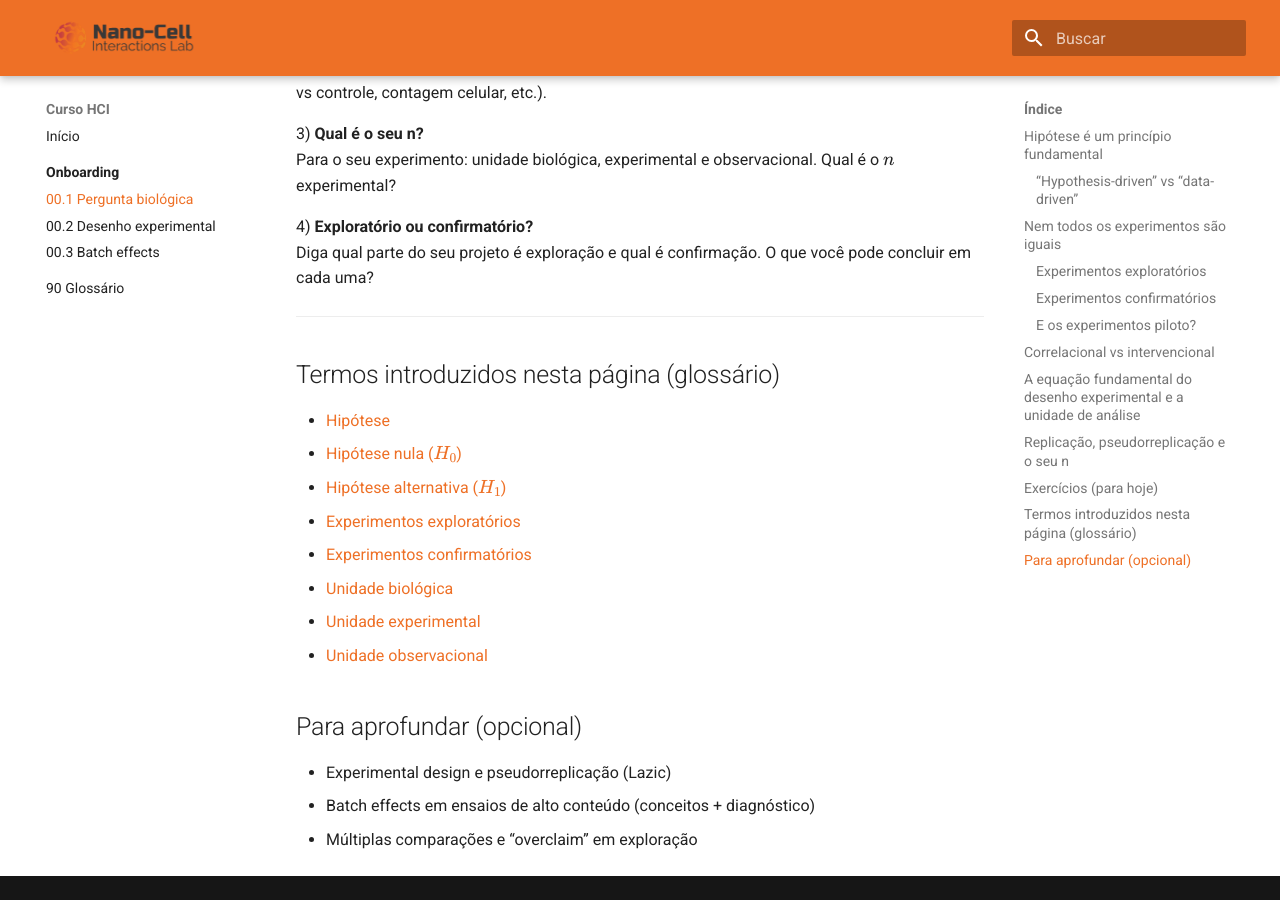
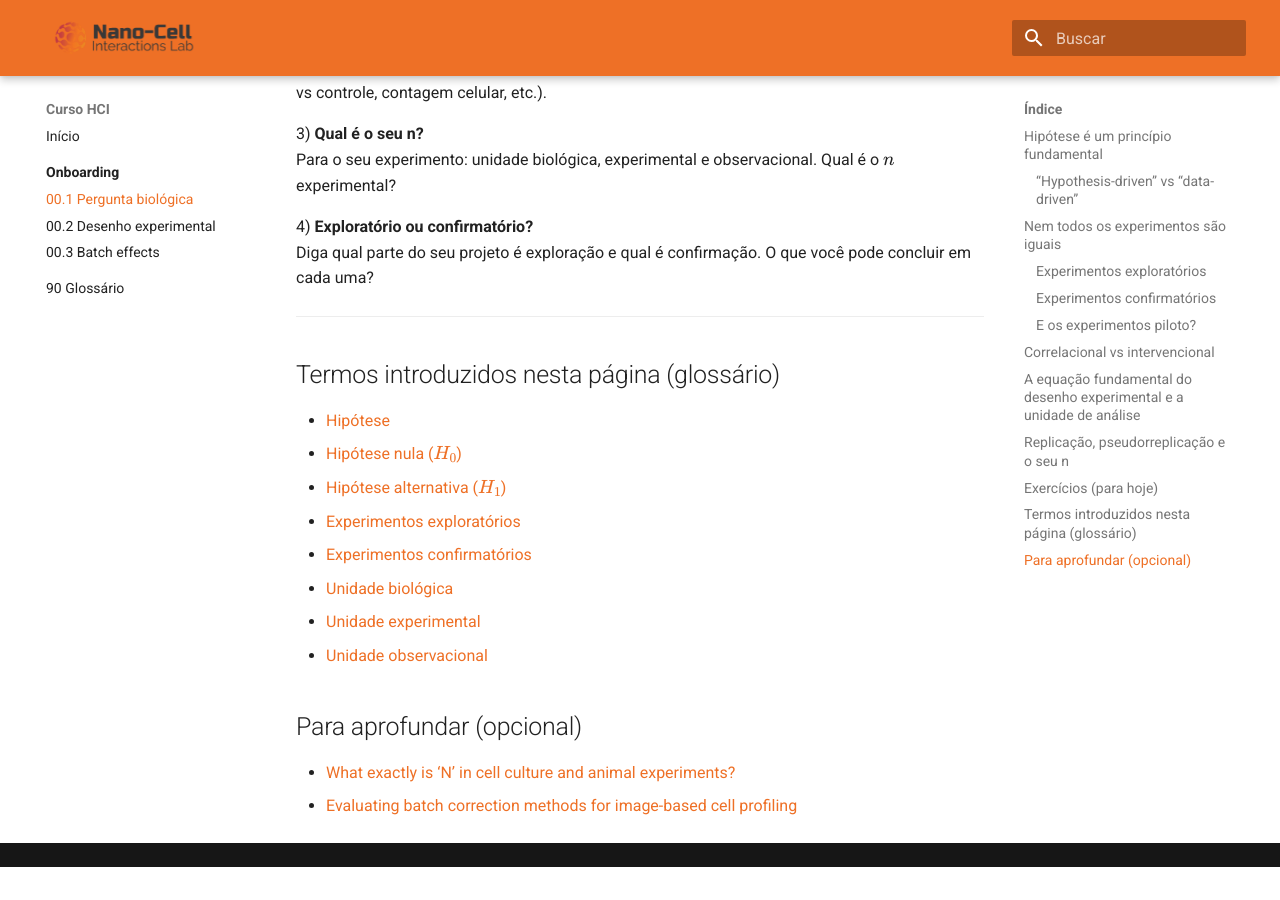
Before and after one commit to labnanocell/curso-hci, an MkDocs documentation site: the page built from docs/00-onboarding/pergunta/index.md, in a window 1280 px wide and 900 px high, scrolled down 5026 px. Built offline with MkDocs 1.6.1 and Material for MkDocs 9.7.7, drawn with Linux system fonts in a browser that asks for light colours; after the commit the page ends 5893 px from its top, so only the background shows below that.

Commit message:
docs: update links pergunta

```diff
--- a/docs/00-onboarding/pergunta/index.md
+++ b/docs/00-onboarding/pergunta/index.md
@@ -181,6 +181,5 @@ Isso implica um ponto crucial: **mais células não aumentam o n experimental**
 
 
 ## Para aprofundar (opcional)
-- Experimental design e pseudorreplicação (Lazic)
-- Batch effects em ensaios de alto conteúdo (conceitos + diagnóstico)
-- Múltiplas comparações e “overclaim” em exploração
+- [What exactly is ‘N’ in cell culture and animal experiments?](https://journals.plos.org/plosbiology/article?id=10.1371/journal.pbio.2005282)
+- [Evaluating batch correction methods for image-based cell profiling](https://www.nature.com/articles/s41467-024-50613-5)
```
